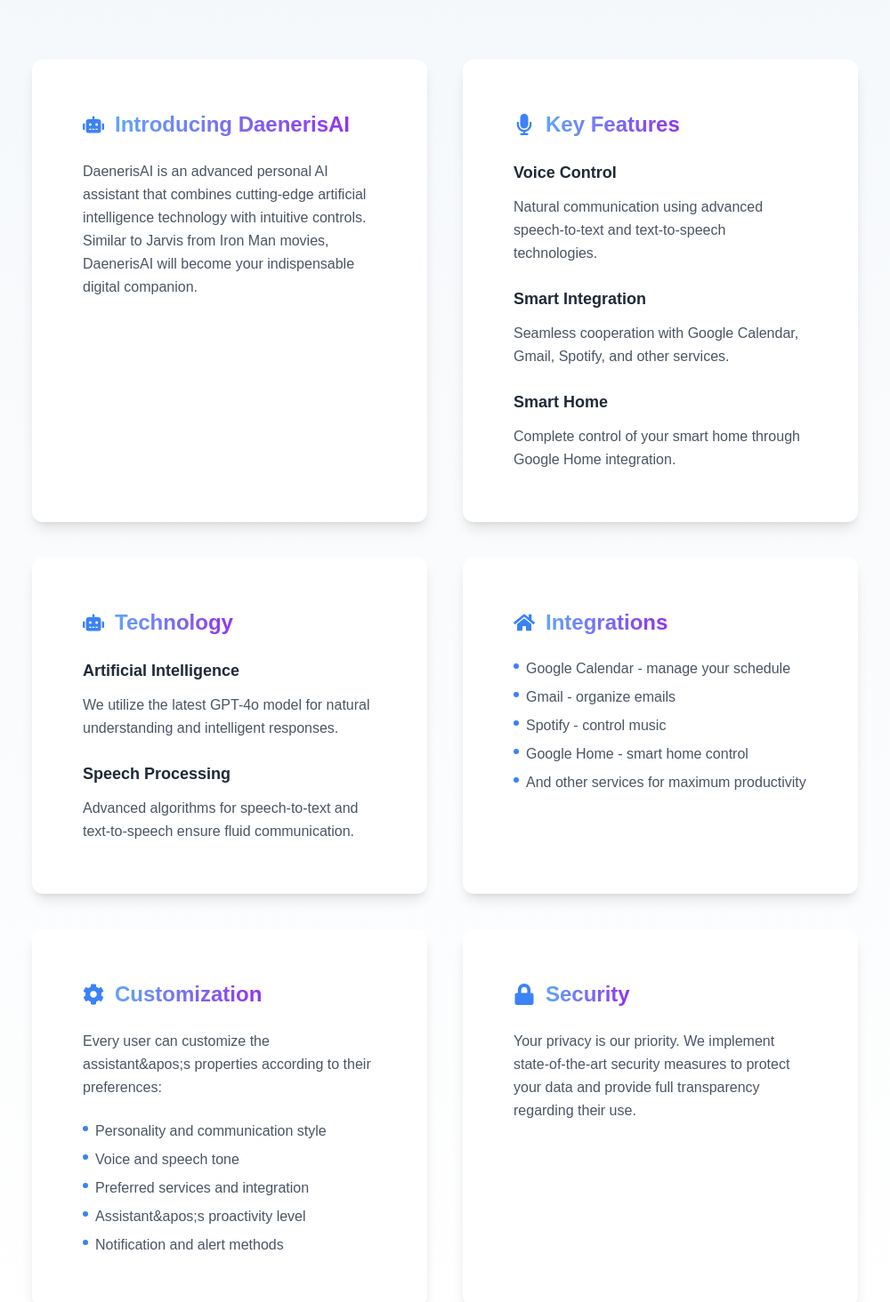
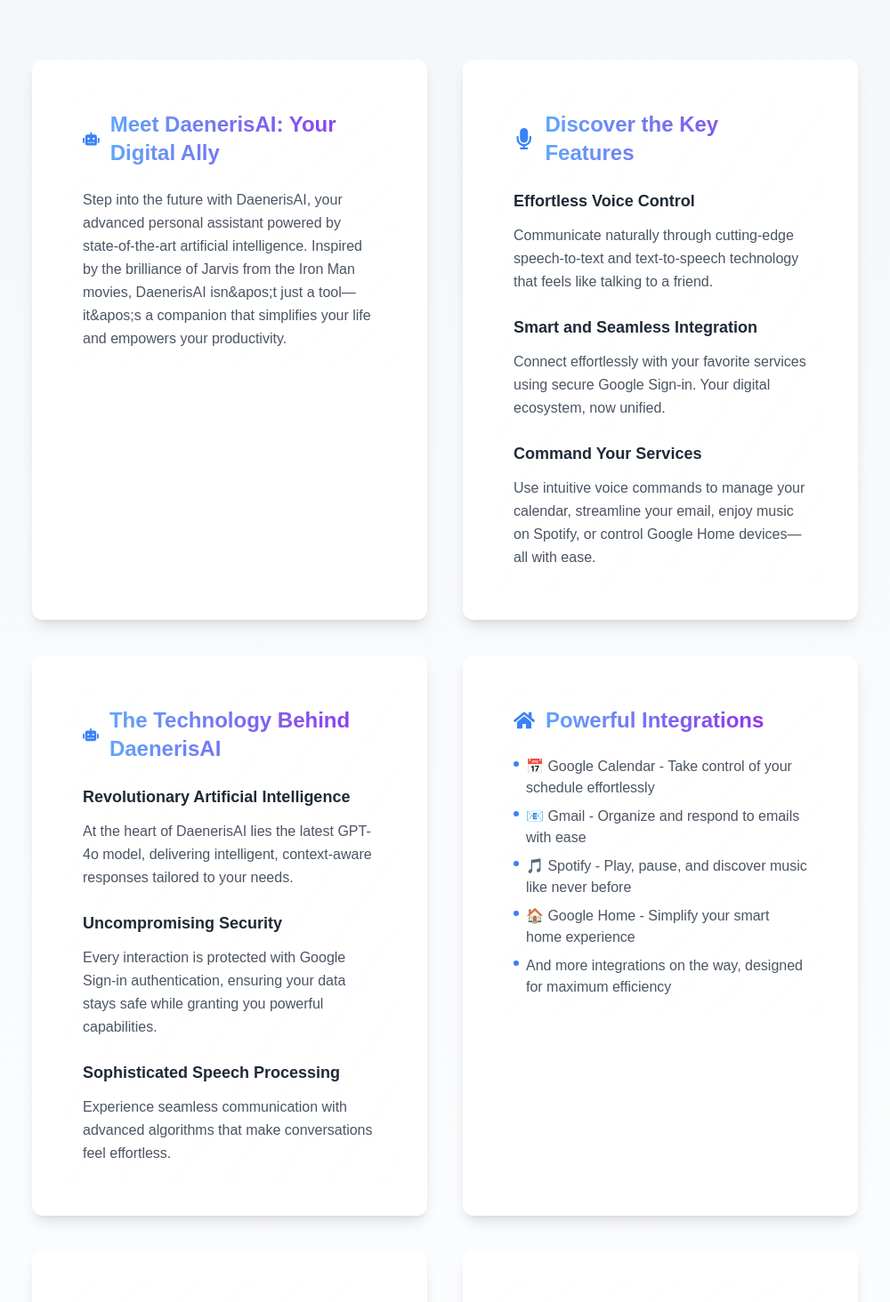
Before and after one commit to vencoslav1357/daeneris_website, a Next.js app: page / in a window 1280 px wide. Shown: the part 682-2146 px from the top of the page at 89% size, without its empty margins (140-1140 px from the left). Built offline with nearby package versions, Linux system fonts and the light colour scheme.

Commit message:
Update index.ts

```diff
--- a/constants/index.ts
+++ b/constants/index.ts
@@ -560,90 +560,107 @@
 export const aboutUsData = [
   {
     id: "intro",
-    title: "Introducing DaenerisAI",
+    title: "Meet DaenerisAI: Your Digital Ally",
     content: [
       {
         subtitle: "",
-        text: "DaenerisAI is an advanced personal AI assistant that combines cutting-edge artificial intelligence technology with intuitive controls. Similar to Jarvis from Iron Man movies, DaenerisAI will become your indispensable digital companion."
+        text: "Step into the future with DaenerisAI, your advanced personal assistant powered by state-of-the-art artificial intelligence. Inspired by the brilliance of Jarvis from the Iron Man movies, DaenerisAI isn't just a tool—it's a companion that simplifies your life and empowers your productivity."
       }
     ]
   },
   {
     id: "key-features",
-    title: "Key Features",
+    title: "Discover the Key Features",
     content: [
       {
-        subtitle: "Voice Control",
-        text: "Natural communication using advanced speech-to-text and text-to-speech technologies."
+        subtitle: "Effortless Voice Control",
+        text: "Communicate naturally through cutting-edge speech-to-text and text-to-speech technology that feels like talking to a friend."
       },
       {
-        subtitle: "Smart Integration",
-        text: "Seamless cooperation with Google Calendar, Gmail, Spotify, and other services."
+        subtitle: "Smart and Seamless Integration",
+        text: "Connect effortlessly with your favorite services using secure Google Sign-in. Your digital ecosystem, now unified."
       },
       {
-        subtitle: "Smart Home",
-        text: "Complete control of your smart home through Google Home integration."
+        subtitle: "Command Your Services",
+        text: "Use intuitive voice commands to manage your calendar, streamline your email, enjoy music on Spotify, or control Google Home devices—all with ease."
       }
     ]
   },
   {
     id: "technology",
-    title: "Technology",
+    title: "The Technology Behind DaenerisAI",
     content: [
       {
-        subtitle: "Artificial Intelligence",
-        text: "We utilize the latest GPT-4o model for natural understanding and intelligent responses."
+        subtitle: "Revolutionary Artificial Intelligence",
+        text: "At the heart of DaenerisAI lies the latest GPT-4o model, delivering intelligent, context-aware responses tailored to your needs."
       },
       {
-        subtitle: "Speech Processing",
-        text: "Advanced algorithms for speech-to-text and text-to-speech ensure fluid communication."
+        subtitle: "Uncompromising Security",
+        text: "Every interaction is protected with Google Sign-in authentication, ensuring your data stays safe while granting you powerful capabilities."
+      },
+      {
+        subtitle: "Sophisticated Speech Processing",
+        text: "Experience seamless communication with advanced algorithms that make conversations feel effortless."
       }
     ]
   },
   {
     id: "integrations",
-    title: "Integrations",
+    title: "Powerful Integrations",
     content: [
       {
         subtitle: "",
         bullets: [
-          "Google Calendar - manage your schedule",
-          "Gmail - organize emails",
-          "Spotify - control music",
-          "Google Home - smart home control",
-          "And other services for maximum productivity"
+          "📅 Google Calendar - Take control of your schedule effortlessly",
+          "📧 Gmail - Organize and respond to emails with ease",
+          "🎵 Spotify - Play, pause, and discover music like never before",
+          "🏠 Google Home - Simplify your smart home experience",
+          "And more integrations on the way, designed for maximum efficiency"
         ]
       }
     ]
   },
   {
     id: "customization",
-    title: "Customization",
+    title: "Tailored to You",
     content: [
       {
         subtitle: "",
-        text: "Every user can customize the assistant's properties according to their preferences:"
+        text: "Your assistant, your way. Personalize DaenerisAI to match your preferences and style:"
       },
       {
         subtitle: "",
         bullets: [
-          "Personality and communication style",
-          "Voice and speech tone",
-          "Preferred services and integration",
-          "Assistant's proactivity level",
-          "Notification and alert methods"
+          "💡 Personality and communication style that reflects you",
+          "🔗 Preferred services and integrations at your fingertips",
+          "📊 Adjustable proactivity for how hands-on or hands-off you want it to be",
+          "🔔 Customizable notification and alert methods to stay informed your way"
         ]
       }
     ]
   },
   {
     id: "security",
-    title: "Security",
+    title: "Security You Can Trust",
     content: [
       {
         subtitle: "",
-        text: "Your privacy is our priority. We implement state-of-the-art security measures to protect your data and provide full transparency regarding their use."
+        text: "Your data is yours, and we intend to keep it that way. DaenerisAI employs state-of-the-art security measures, including end-to-end encryption, GDPR compliance, and full transparency on how your data is used. Your privacy is not just a promise—it's our commitment."
       }
     ]
   },
+  {
+    id: "contact",
+    title: "Get in Touch with Us",
+    content: [
+      {
+        subtitle: "",
+        bullets: [
+          "📍 Dolni Horice, Porin 84",
+          "📧 daenerisai@gmail.com",
+          "We’re here to assist you. Don’t hesitate to reach out!"
+        ]
+      }
+    ]
+  }
 ];
```
